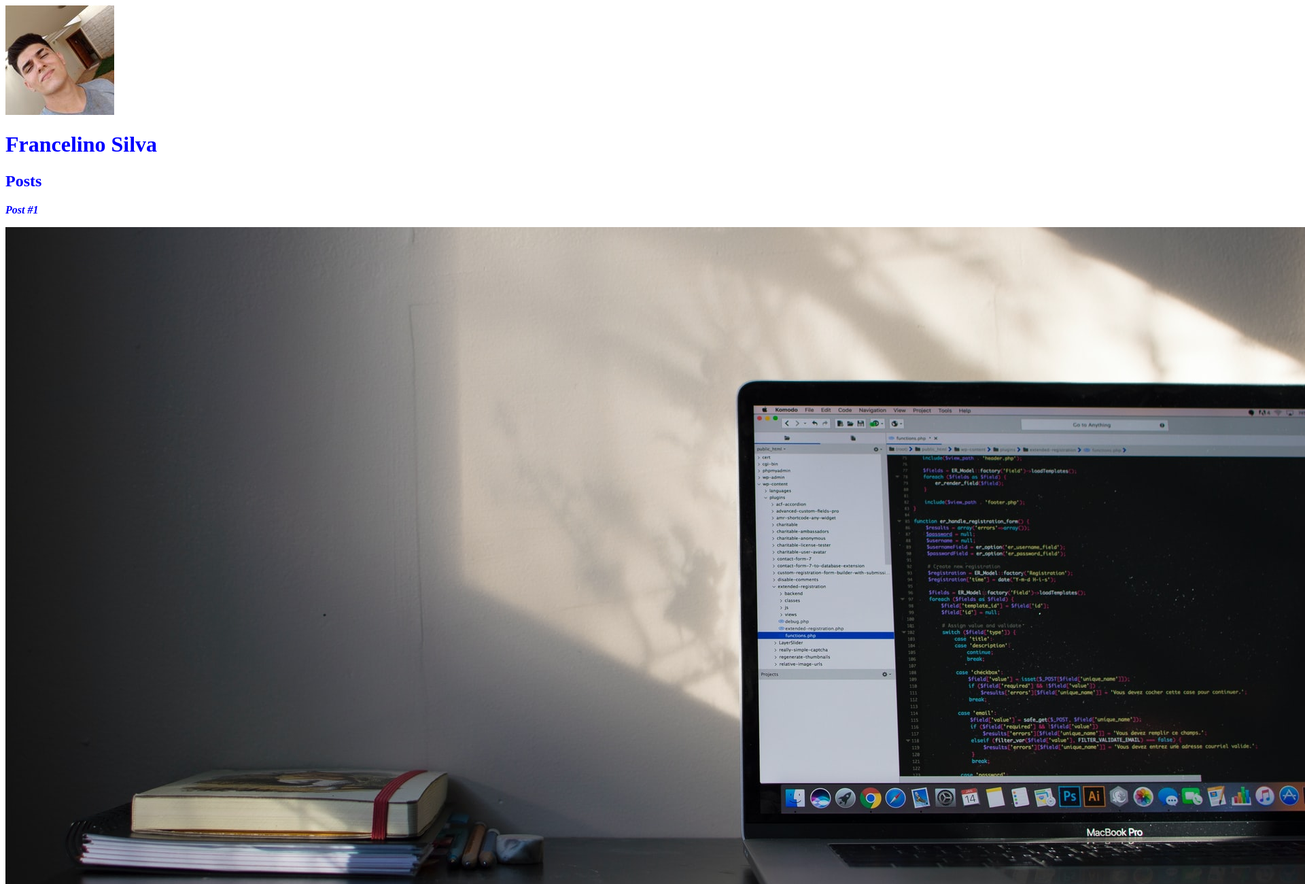
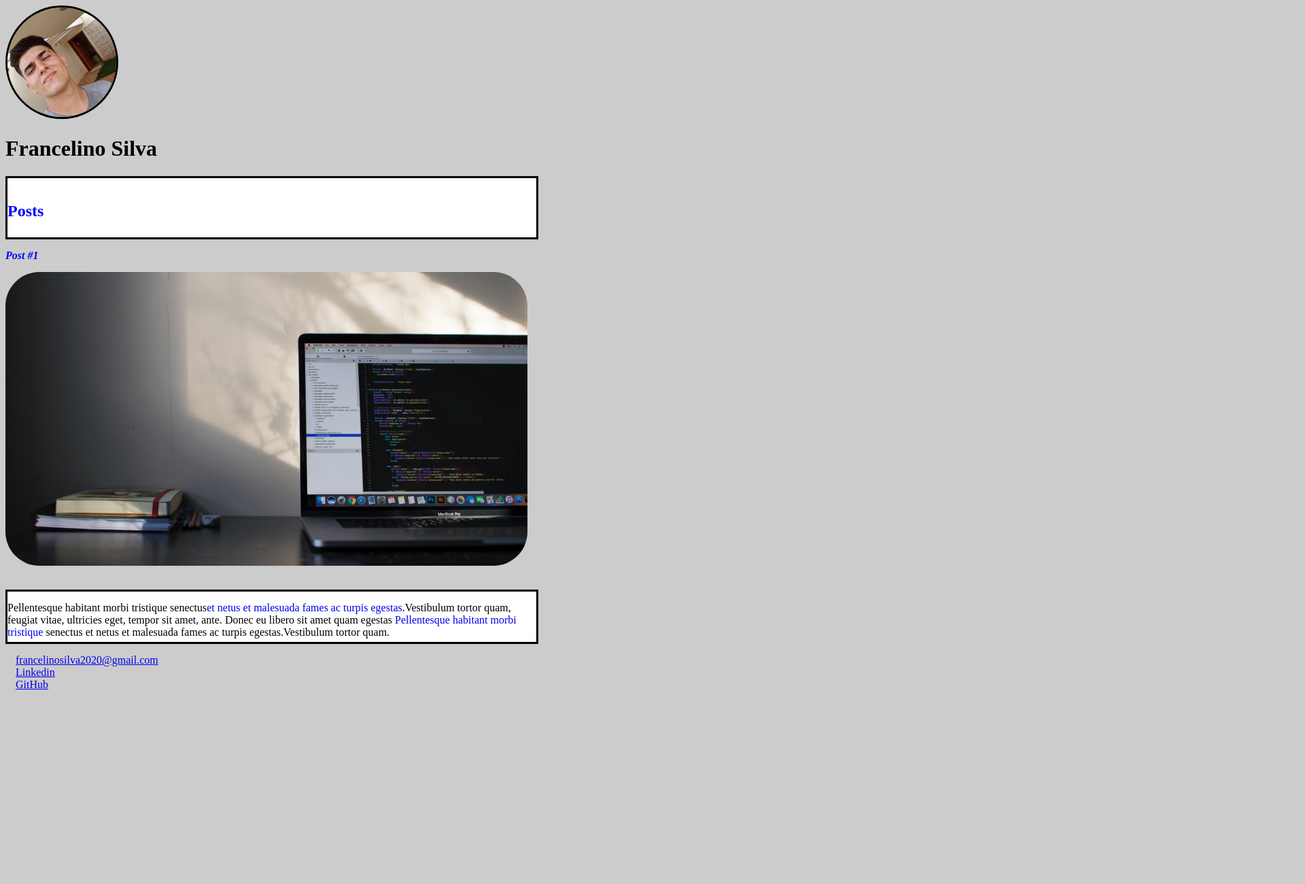
Before and after one commit to Francelino12/Estudos-relacionados-ao-bootcamp-da-DIO, a plain HTML site: page Pagina-Treino HTML e CSS/index.html in a window 1280 px wide. Shown: the top 1300 px of the page at 68% size, 1920 px wide, since content can reach past the window. After the commit the page ends 1024 px from the top, so only its background shows below. Drawn offline with Linux system fonts and the light colour scheme.

Commit message:
HTML - CSS COMPLETOS

```diff
--- a/Pagina-Treino HTML e CSS/index.html
+++ b/Pagina-Treino HTML e CSS/index.html
@@ -7,23 +7,23 @@
 </head>
 <body>
   <header>
-    <img src="fotoprojeto.jpg" alt="Francelino-photo">
+    <img src="imagens/fotoprojeto.jpg" alt="Francelino-photo" class="post-img-foto">
     <h1 id="title">Francelino Silva</h1>
   </header>
   <section>
-  <article>
+  <article class="post">
     <header>
         <h2 class="subtitle">Posts</h2>
     </header>
     </section>
     <header>
         <h3 class="post-title">Post #1</h3>
-        <img src="postagem2.jpg" alt="foto-codigo">
+        <img src="imagens/postagem2.jpg" alt="foto-codigo" class="post-img">
     </header>
-    <p>
-    Pellentesque habitant morbi tristique senectus<a href="https://www.linkedin.com/in/francelino-augusto-a8822b218/" target="_blank">et netus et malesuada fames ac
+    <p class="post">
+    Pellentesque habitant morbi tristique senectus<a href="https://www.linkedin.com/in/francelino-augusto-a8822b218/" target="_blank" class="link">et netus et malesuada fames ac
     turpis egestas</a>.Vestibulum tortor quam, feugiat vitae, ultricies eget, tempor sit amet, ante.
-    Donec eu libero sit amet quam egestas <a href="mailto:francelinosilva2020@gmail.com"> Pellentesque habitant morbi tristique</a> senectus et netus et malesuada fames ac
+    Donec eu libero sit amet quam egestas <a href="mailto:francelinosilva2020@gmail.com" class="link"> Pellentesque habitant morbi tristique</a> senectus et netus et malesuada fames ac
     turpis egestas.Vestibulum tortor quam.
     </p>
 </article>
--- a/Pagina-Treino HTML e CSS/style.css
+++ b/Pagina-Treino HTML e CSS/style.css
@@ -3,7 +3,48 @@
  color: blue;
 }
 .post-title{
+/*define o tamanho do texto*/
     font-size: 16px;
+/*define a fonte*/
     font-style: italic;
+    margin: 0;
+    margin-bottom: 15px;
 
 }
+body{
+/*define a cor do Elemento*/
+    background: #ccc;
+    width: 100%;
+    height: 100%;
+}
+.post{
+    background: #fff;
+    padding: 15px 10px 5px 0;
+    border: 3px solid #000;
+    margin-bottom: 15px;
+    width: 60%;
+    height: 60%;
+}
+.post-img{
+    margin-bottom: 15px;
+    border-radius: 50px;
+    height: 60%;
+    width: 60%;
+    border-color: #000 solid;
+}
+.post-img-foto{
+    border-radius: 100%;
+    border: 3px solid black;
+}
+.link{
+    text-decoration: none;
+}
+ul{
+    list-style-type:none;
+    margin: 0;
+    padding: 0;
+    padding-left: 15px;
+}
+#title{
+    color: #000;
+}
```
Also changed, not shown: Modulo - Introdução a criação de websites com HTML5 e CSS3/Border.png (added), Modulo - Introdução a criação de websites com HTML5 e CSS3/Material Estudo sobre CSS.txt (added), Modulo - Introdução a criação de websites com HTML5 e CSS3/background.png (added), Modulo - Introdução a criação de websites com HTML5 e CSS3/dimensão e alinhamento.png (added), Modulo - Introdução a criação de websites com HTML5 e CSS3/font-family.png (added), Modulo - Introdução a criação de websites com HTML5 e CSS3/font-size.png (added), Modulo - Introdução a criação de websites com HTML5 e CSS3/font-style.png (added), Modulo - Introdução a criação de websites com HTML5 e CSS3/font-weight.png (added), Modulo - Introdução a criação de websites com HTML5 e CSS3/list-style-type.png (added), Modulo - Introdução a criação de websites com HTML5 e CSS3/padding e margin.png (added), Modulo - Introdução a criação de websites com HTML5 e CSS3/text-decoration.png (added), Modulo - Introdução a criação de websites com HTML5 e CSS3/text-transform.png (added), Pagina-Treino HTML e CSS/Imagens/fotoprojeto.jpg (added), Pagina-Treino HTML e CSS/Imagens/postagem2.jpg (added), 1 other file.
